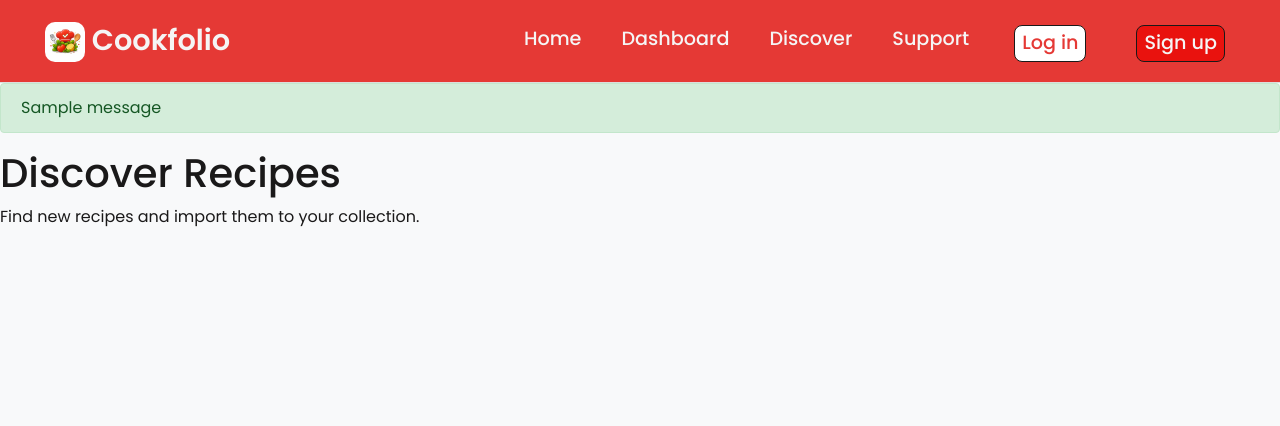
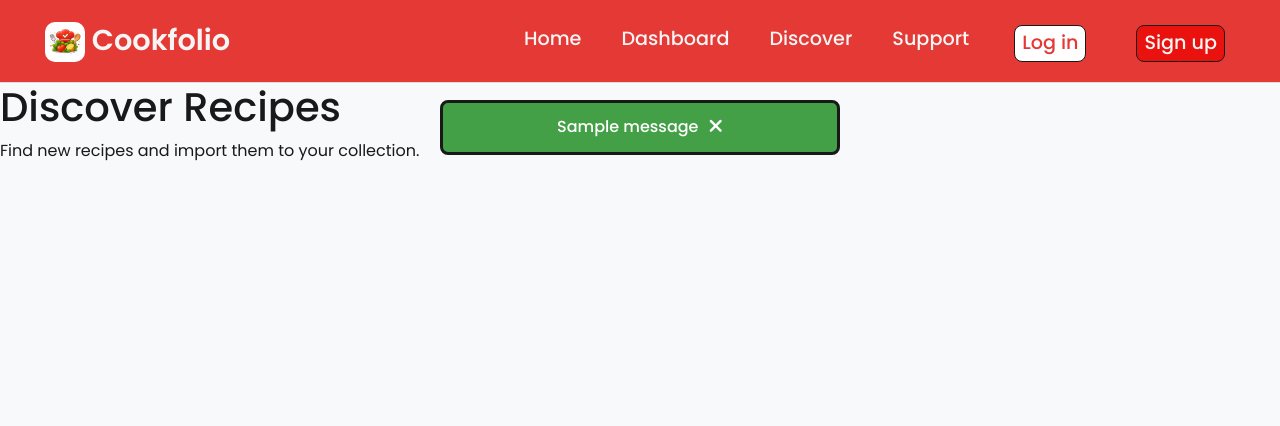
Before and after one commit to silviyahristova/cookfolio, a Flask app: page /discover in a window 1280 px wide. Shown: the top 426 px of the page. Run offline with Flask 3, Linux system fonts and the light colour scheme; tables that the repository leaves empty hold one stand-in row (values such as "Sample post"); one stand-in notice (Sample message) is shown; some libraries are stand-ins or nearby versions.

Commit message:
style: add pop up styling and glow flash animation for flash messages

```diff
--- a/app/static/css/style.css
+++ b/app/static/css/style.css
@@ -322,6 +322,59 @@ header {
     font-size: 0.9rem;
     color: #1a1919;
     margin: 0;
+}
+
+/*Flash Messages*/
+
+.flash-messages-container {
+    position: fixed;
+    top: 100px;
+    left: 50%;
+    transform: translateX(-50%);
+    z-index: 10000;
+    display: flex;
+    flex-direction: column;
+    align-items: center;
+    width: 400px;
+    max-width: 90vw;
+}
+
+.flash-message {
+    padding: 10px 20px;
+    border: 3px solid #1a1919;
+    border-radius: 8px;
+    color: #fff;
+    font-size: 1rem;
+    font-weight: 500;
+    margin-bottom: 10px;
+    text-align: center;
+    display: flex;
+    justify-content: center;
+    align-items: center;
+    width: 100%;
+    animation: slideIn 0.5s ease, flashGlow 1.5s ease 2s;
+}
+
+.flash-message.success {
+    background-color: #43a047;
+}
+
+.flash-message.error {
+    background-color: #E53935;
+}
+
+.flash-message.warning {
+    background-color: #fbc02d;
+    color: #1a1919;
+}
+
+.close-btn {
+    margin-left: 10px;
+    background: none;
+    border: none;
+    color: inherit;
+    font-size: 1.2rem;
+    cursor: pointer;
 }
 
 /*Index.html*/
@@ -760,3 +813,27 @@ header {
         gap: 60px;
     }
 }
+
+/*Animation*/
+@keyframes slideIn {
+    from {
+        opacity: 0;
+        transform: translatex(60px);
+    }
+    to {
+        opacity: 1;
+        transform: translatex(0);
+    }
+}
+
+@keyframes flashGlow {
+    0% {
+        box-shadow: 0 0 0 rgba(0, 0, 0, 0);
+    }
+    50% {
+        box-shadow: 0 0 15px rgba(229, 57, 53, 0.7);
+    }
+    100% {
+        box-shadow: 0 0 0 rgba(0, 0, 0, 0);
+    }
+}
--- a/app/templates/base.html
+++ b/app/templates/base.html
@@ -88,15 +88,18 @@
     <main>
 
         <!--Flash Messages-->
-        {% with messages = get_flashed_messages(with_categories=true) %}
-            {% if messages %}
-                <div class="flash-messages">
+        <div class="flash-messages-container">
+            {% with messages = get_flashed_messages(with_categories=true) %}
+                {% if messages %}
                     {% for category, message in messages %}
-                        <div class="alert alert-{{ category }}">{{ message }}</div>
+                        <div class="flash-message {{ category }}">
+                            <span>{{ message }}</span>
+                            <button class="close-btn" aria-label="Close flash message"><i class="fa-solid fa-xmark"></i></button>
+                        </div>
                     {% endfor %}
-                </div>
-            {% endif %}
-        {% endwith %}
+                {% endif %}
+            {% endwith %}
+        </div>
 
         <!--Page Content-->
         {% block content %}
```
